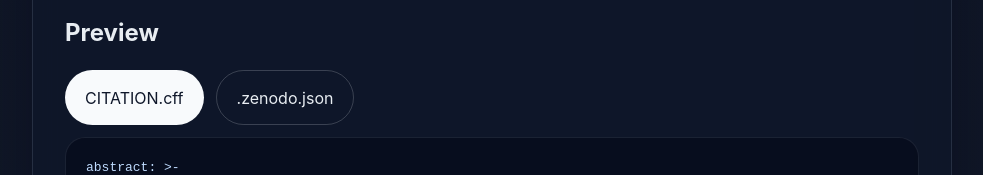
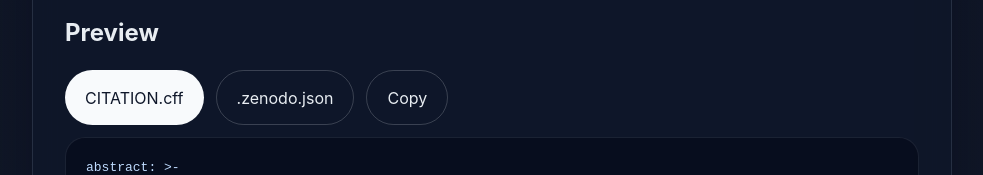
Before and after one commit to Imageomics/OpenCite, a React (Vite) app: page / in a window 1280 px wide. Shown: the part 2341-2516 px from the top of the page, without its empty margins (148-1131 px from the left). Built offline with nearby package versions, Linux system fonts and the light colour scheme.

Commit message:
Add preview copy-to-clipboard with transient button feedback and spam-click protection.

```diff
--- a/src/App.jsx
+++ b/src/App.jsx
@@ -137,6 +137,7 @@ export default function App() {
   const [importStatus, setImportStatus] = useState({ loading: false, warnings: [], errors: [] });
   const [isZipping, setIsZipping] = useState(false);
   const [previewType, setPreviewType] = useState('citation');
+  const [copyState, setCopyState] = useState('idle');
   const normalizedForm = useMemo(() => normalizeFormInput(form), [form]);
   const normalizedMetadata = useMemo(() => normalizeMetadata(normalizedForm), [normalizedForm]);
   const validationErrors = useMemo(() => validateMetadata(normalizedForm, typeOptions), [normalizedForm]);
@@ -274,6 +275,32 @@ export default function App() {
     }
   }
 
+  async function handleCopyPreview() {
+    if (copyState !== 'idle') {
+      return;
+    }
+
+    const previewText = previewType === 'citation' ? citationPreview : zenodoPreview;
+
+    try {
+      setCopyState('copying');
+
+      if (!navigator?.clipboard?.writeText) {
+        throw new Error('Clipboard API is unavailable in this browser context.');
+      }
+
+      await navigator.clipboard.writeText(previewText);
+      setCopyState('copied');
+    } catch (error) {
+      console.error('Could not copy preview to clipboard:', error);
+      setCopyState('error');
+    } finally {
+      setTimeout(() => {
+        setCopyState('idle');
+      }, 2000);
+    }
+  }
+
   return (
     <main className="app-shell">
       <section className="card">
@@ -372,6 +399,20 @@ export default function App() {
               >
                 .zenodo.json
               </button>
+              <button
+                type="button"
+                className="secondary"
+                onClick={handleCopyPreview}
+                disabled={copyState !== 'idle'}
+              >
+                {copyState === 'copied'
+                  ? '✓ Copied!'
+                  : copyState === 'error'
+                    ? 'Copy failed'
+                    : copyState === 'copying'
+                      ? 'Copying...'
+                      : 'Copy'}
+              </button>
             </div>
             <pre>{previewType === 'citation' ? citationPreview : zenodoPreview}</pre>
           </div>
```
